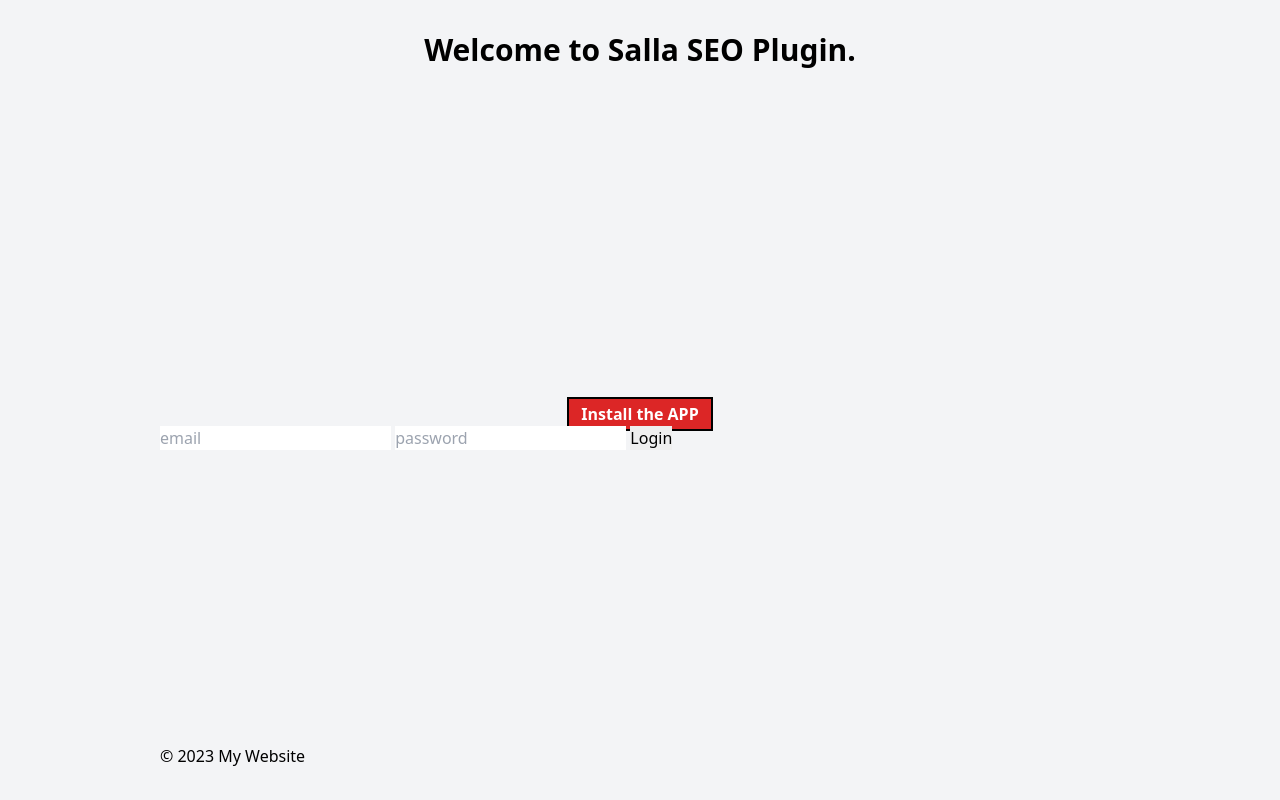
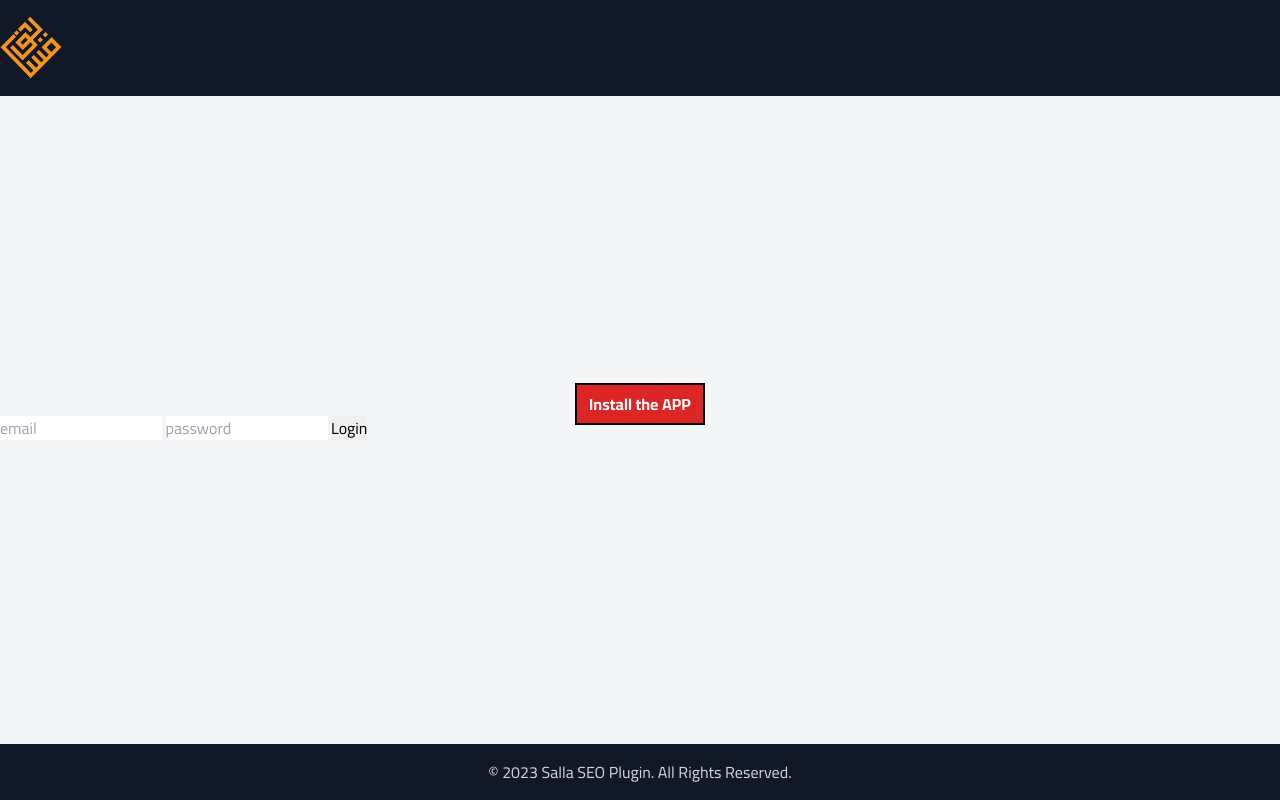
Before and after one commit to IslamMesha/salla-seo, a Django app: page / in a window 1280 px wide. Run offline with Django 3.2, Linux system fonts and the light colour scheme; data that the repository does not hold is empty.

Commit message:
style the nav, footer, and font family

```diff
--- a/templates/base.html
+++ b/templates/base.html
@@ -1,3 +1,6 @@
+{% load static %}
+
+
 <!DOCTYPE html>
 <html lang="en">
   <head>
@@ -8,6 +11,8 @@
     <link rel="stylesheet" href="https://cdnjs.cloudflare.com/ajax/libs/tailwindcss/2.2.19/tailwind.min.css"
         integrity="sha512-wnea99uKIC3TJF7v4eKk4Y+lMz2Mklv18+r4na2Gn1abDRPPOeef95xTzdwGD9e6zXJBteMIhZ1+68QC5byJZw=="
         crossorigin="anonymous" referrerpolicy="no-referrer" />
+
+      <link rel="stylesheet" href="https://fonts.googleapis.com/css2?family=Cairo:wght@400;700&display=swap">
 
     <style>
         /* Style the popup container */
@@ -26,25 +31,52 @@
         body > div {
           display: none
         }
+
+        body {
+          font-family: 'Cairo', sans-serif;
+        }
+
+        .bg-orange-500 {
+          background-color: #f7941d;
+        }
+
+        .bg-orange-500:hover {
+          background-color: #e28819;
+        }
+
     </style>
 
     <title>{% block title %}My Website{% endblock %} | Salla SEO Plugin</title>
   </head>
-  <body class="p-8 bg-gray-100 select-none m-auto flex flex-col justify-between" style="max-width: 80vw; min-height: 100vh">
-    <header>
-        <h1 class="text-3xl font-bold text-center text-black">Welcome to Salla SEO Plugin.</h1>
+  <body class="bg-gray-100 select-none m-auto flex flex-col justify-between" style="min-height: 100vh">
+    <header class="bg-gray-900 py-4">
+      <div class="container mx-auto flex items-center justify-between">
+        <a href="/">
+          <img src="{% static 'images/logo.png' %}" alt="logo" class="h-16">
+        </a>
+        {% if nav_pages %}
+        <nav>
+          <ul class="flex space-x-4">
+            <li><a href="/" class="text-gray-300 hover:text-white">Home</a></li>
+            {% for page in nav_pages %}
+            <li><a href="{{ page.url }}" class="text-gray-300 hover:text-white">{{ page.nav_name }}</a></li>
+            {% endfor %}
 
-      {% if nav_pages %}
-        <nav>
-        <ul>
-            {% for page in nav_pages %}
-            <li><a href="{{ page.url }}">{{ page.nav_name }}</a></li>
-            {% endfor %}
-        </ul>
+            {% if is_authenticated %}
+            <li><a href="{% url 'app:logout' %}" class="text-gray-300 hover:text-white">Logout</a></li>
+            {% else %}
+            <li><a href="{% url 'app:login' %}" class="text-gray-300 hover:text-white">Login</a></li>
+            <li>
+              <a href="{{ installation_url }}" class="bg-orange-500 hover:bg-orange-600 text-white font-bold py-2 px-4 rounded" target="_blank">
+                Install In Salla
+              </a>
+            </li>
+            {% endif %}
+
+          </ul>
         </nav>
-
-      {% endif %}
-
+        {% endif %}
+      </div>
     </header>
 
     {% if messages %}
@@ -58,13 +90,16 @@
     </ul>
     {% endif %}
 
-    <main>
+    <main class="container mx-auto">
       {% block content %}
       {% endblock %}
     </main>
 
-    <footer>
-      <p>&copy; 2023 My Website</p>
+    <footer class="bg-gray-900 py-4 mt-12">
+      <div class="container mx-auto text-center text-gray-300">
+        &copy; 2023 Salla SEO Plugin. All Rights Reserved.
+      </div>
     </footer>
+
   </body>
 </html>
```
